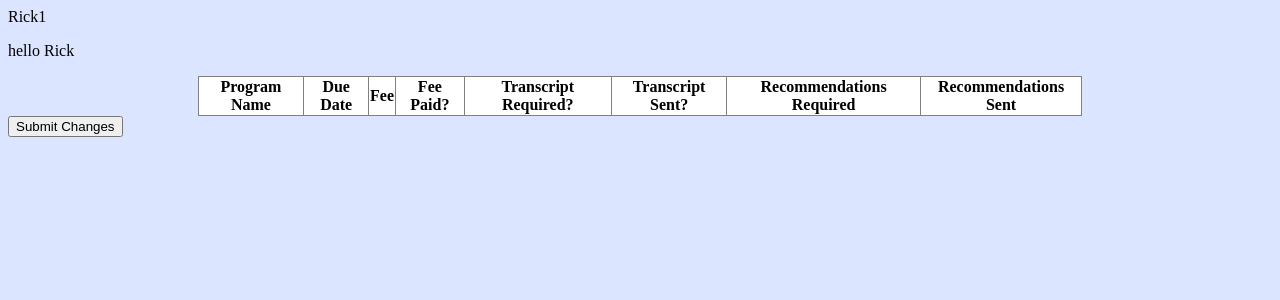
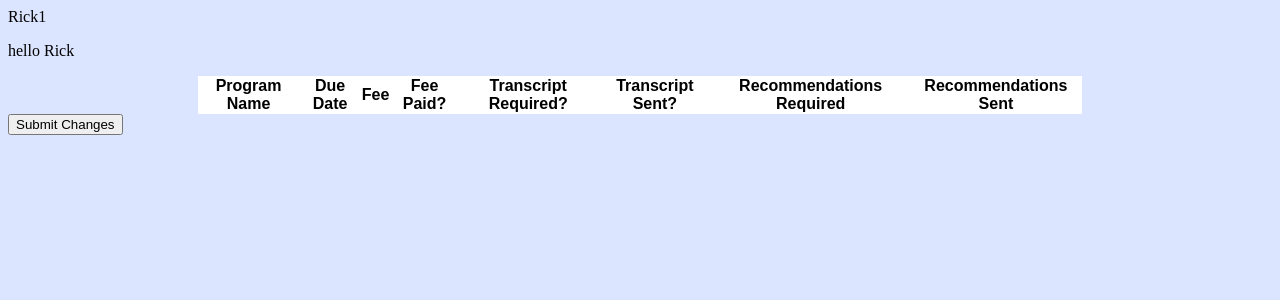
Before and after one commit to jbernie2/csc210final, a PHP site: page /php/homepage.php in a window 1280 px wide. Shown: the top 300 px of the page. Run offline with PHP 8.4, Linux system fonts and the light colour scheme; a user stored in the database is signed in; data comes from the database, SQL or seed files in the repository; data that the repository does not hold is empty; some libraries are stand-ins or nearby versions.

Commit message:
fixed a misplaced slash and added more formatting

```diff
--- a/css/ourStyle.css
+++ b/css/ourStyle.css
@@ -112,6 +112,10 @@ tr, th{
 	margin-right:auto;
 }
 
+tr{
+	font-family: sans-serif;
+	font-size: 12pt;
+}
 tr:nth-child(even){
   background-color: #eee;
 }
--- a/php/homepage.php
+++ b/php/homepage.php
@@ -38,7 +38,7 @@
 
 		//column titles
 		$table = "<form id='user_programs' onsubmit='return false;'>";
-		$table .= "<table border='1'>";
+		$table .= "<table>";
 		$table .= "<tr>";
 		$table .= "<th> Program Name </th>";
 		$table .= "<th> Due Date </th>";
@@ -48,7 +48,7 @@
 		$table .= "<th> Transcript Sent? </th>";
 		$table .=  "<th> Recommendations Required </th>";
 		$table .= "<th> Recommendations Sent </th>";
-		$table .= "<tr/>";
+		$table .= "</tr>";
 
 		// printing table rows
 		while($row = mysql_fetch_assoc($result)){
```
